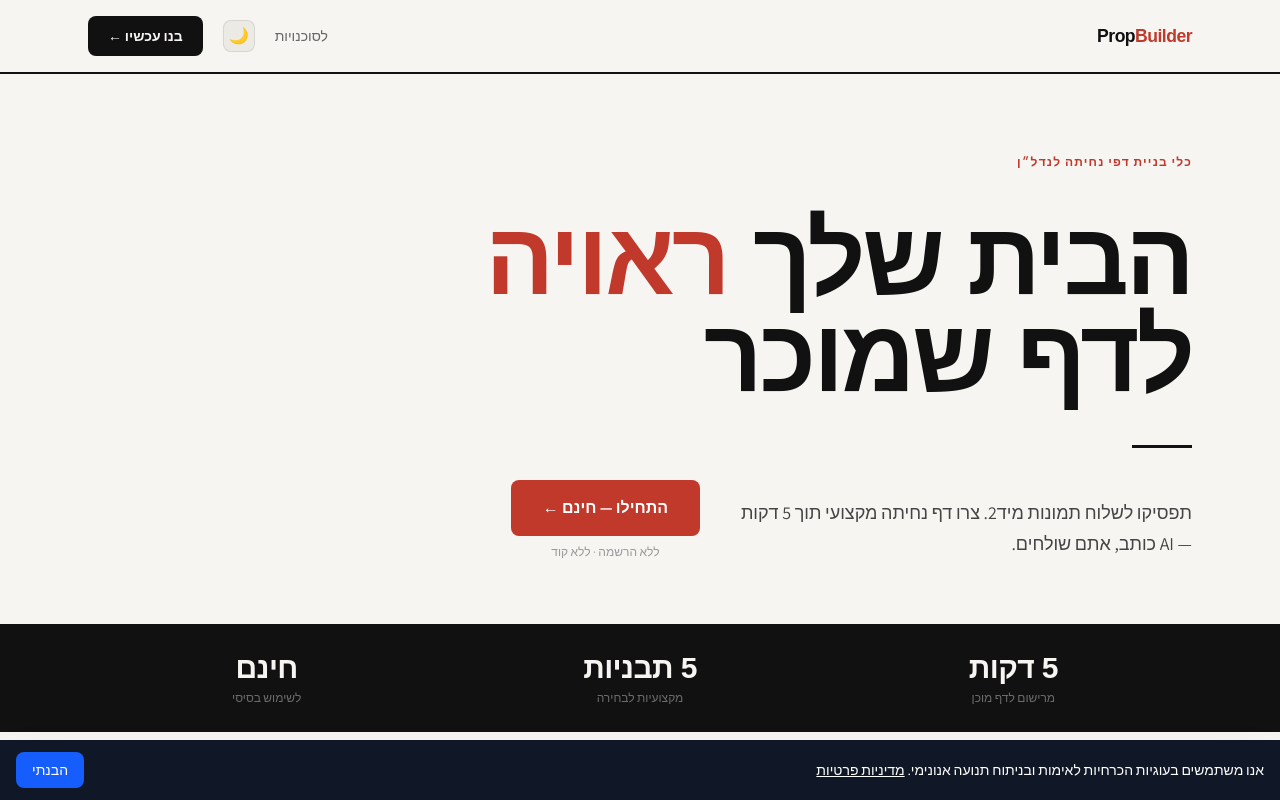
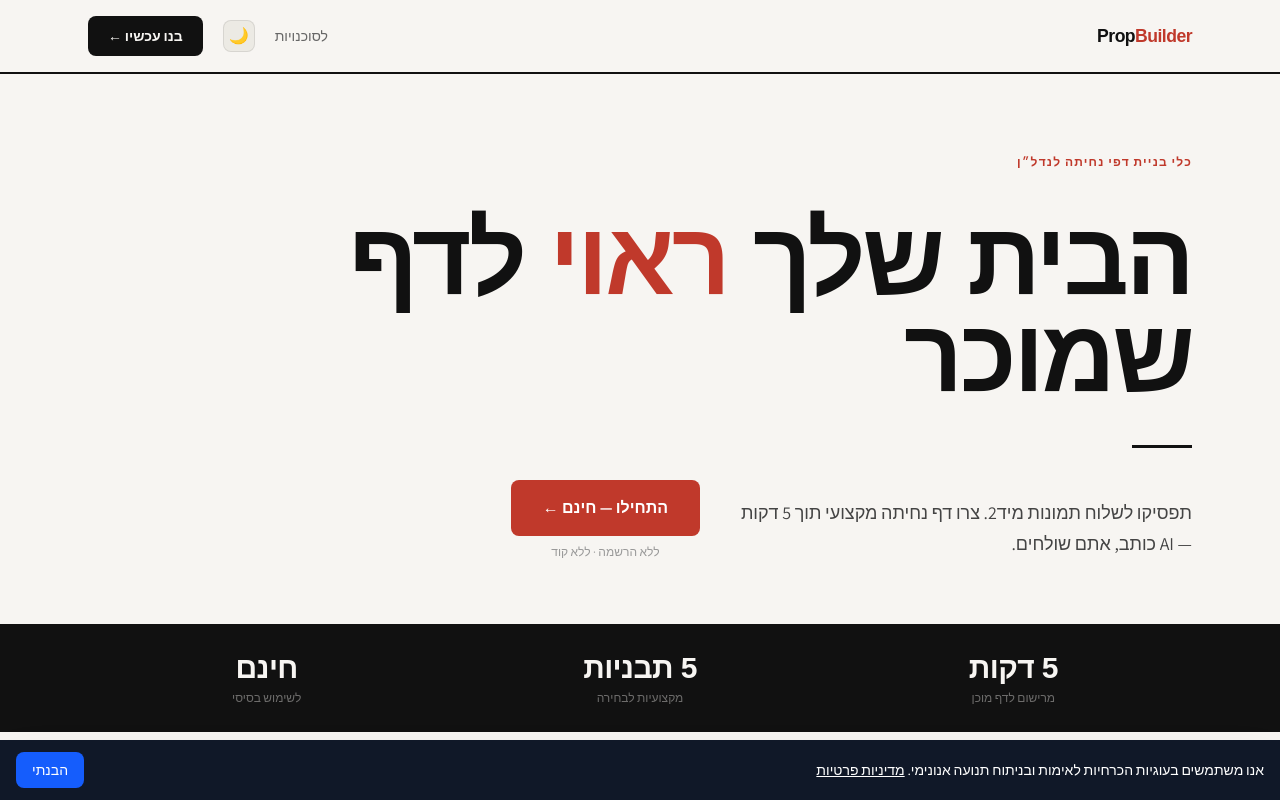
Before and after one commit to hadarsap1/property-landing-builder, a Next.js app: page / in a window 1280 px wide. Shown: the top 800 px of the page. Built offline with nearby package versions, Linux system fonts and the light colour scheme; a web font is replaced by a local one.

Commit message:
Fix gender agreement: ראויה → ראוי (בית is masculine)

```diff
--- a/app/page.tsx
+++ b/app/page.tsx
@@ -59,7 +59,7 @@ export default function HomePage() {
           }}
         >
           הבית שלך{' '}
-          <span style={{ color: ACCENT }}>ראויה</span>{' '}
+          <span style={{ color: ACCENT }}>ראוי</span>{' '}
           לדף שמוכר
         </h1>
 
```
